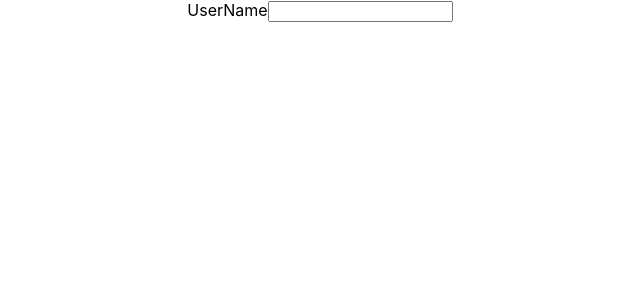
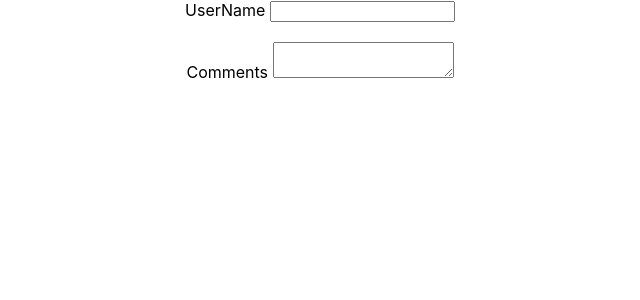
Before and after one commit to 23Vatsal/Hello-World-React, a React (Create React App) app: page / in a window 1280 px wide. Shown: the top 300 px of the page, without its empty margins (320-960 px from the left). Built offline with nearby package versions, Linux system fonts and the light colour scheme.

Commit message:
Adding textarea to form

```diff
--- a/src/components/Form.js
+++ b/src/components/Form.js
@@ -5,11 +5,12 @@
         super(props)
 
         this.state = {
-             username: ''
+             username: '',
+             comments: ''
         }
     }
 
-    handleChange =(event)=> {
+    handleUsername =(event)=> {
         this.setState(
             {
                 username : event.target.value
@@ -17,13 +18,24 @@
         )
     }
 
+    handleComments=(event) => {
+        this.setState({
+            comments : event.target.value
+        })
+    }
+
 
     render() {
         return (
             <form>
             <div>
-                <label>UserName</label>
-                <input type='text' value={this.state.username} onChange={this.handleChange}></input>
+                <label>UserName </label>
+                <input type='text' value={this.state.username} onChange={this.handleUsername}></input>
+            </div>
+            <br></br>
+            <div>
+                <label>Comments </label>
+                <textarea value={this.state.comments} onChange={this.handleComments}></textarea>
             </div>
             </form>
         )
```
